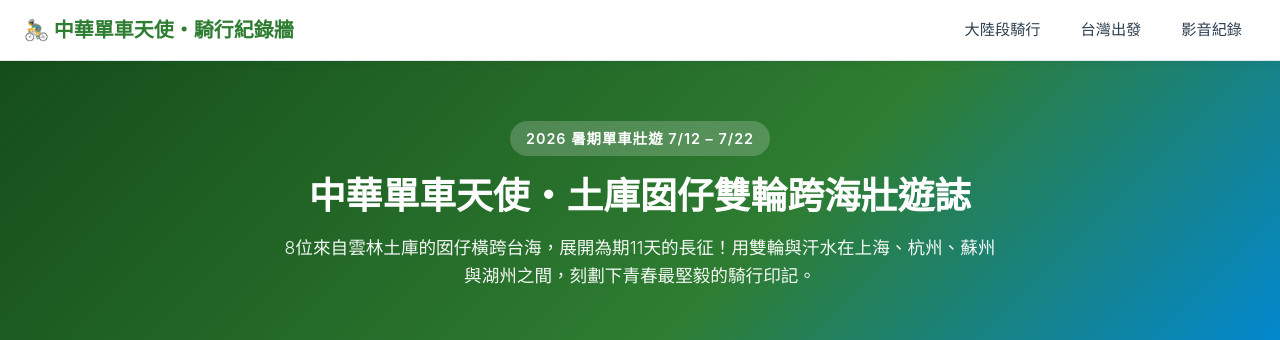
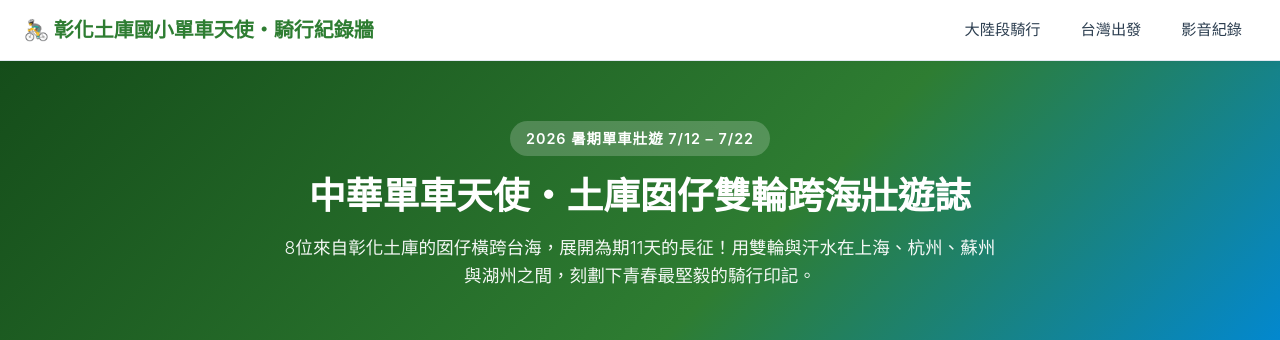
Before and after one commit to zdtkes/bike, a plain HTML site: page index.html in a window 1280 px wide. Shown: the top 340 px of the page. Drawn offline with Linux system fonts and the light colour scheme.

Commit message:
Update index.html

```diff
--- a/index.html
+++ b/index.html
@@ -250,7 +250,7 @@
 
   <!-- 導覽列 -->
   <nav class="navbar">
-    <div class="logo">🚴‍♂️ 中華單車天使・騎行紀錄牆</div>
+    <div class="logo">🚴‍♂️ 彰化土庫國小單車天使・騎行紀錄牆</div>
     <ul class="nav-links">
       <li><a href="#mainland">大陸段騎行</a></li>
       <li><a href="#taiwan">台灣出發</a></li>
@@ -262,7 +262,7 @@
   <header class="hero">
     <span class="hero-badge">2026 暑期單車壯遊 7/12 – 7/22</span>
     <h1>中華單車天使・土庫囡仔雙輪跨海壯遊誌</h1>
-    <p>8位來自雲林土庫的囡仔橫跨台海，展開為期11天的長征！用雙輪與汗水在上海、杭州、蘇州與湖州之間，刻劃下青春最堅毅的騎行印記。</p>
+    <p>8位來自彰化土庫的囡仔橫跨台海，展開為期11天的長征！用雙輪與汗水在上海、杭州、蘇州與湖州之間，刻劃下青春最堅毅的騎行印記。</p>
   </header>
 
   <main class="container">
@@ -399,7 +399,7 @@
     <section id="taiwan">
       <div class="section-header taiwan">
         <h2>🇹🇼 台灣出發 ‧ 行前整備與授旗出征</h2>
-        <p>土庫囡仔從雲林出發、授旗與集訓，準備跨越台海挑戰雙輪壯遊的心路歷程</p>
+        <p>土庫囡仔從彰化出發、授旗與集訓，準備跨越台海挑戰雙輪壯遊的心路歷程</p>
       </div>
 
       <div class="grid">
```
